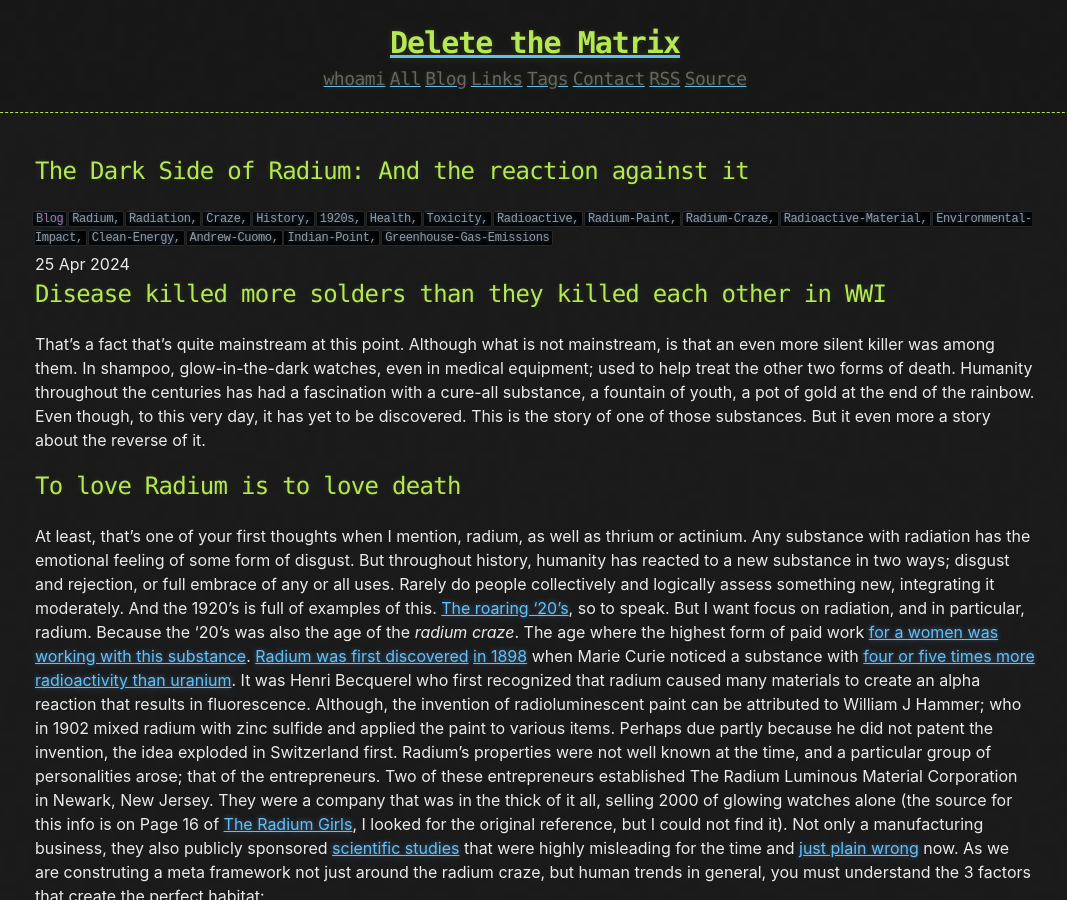
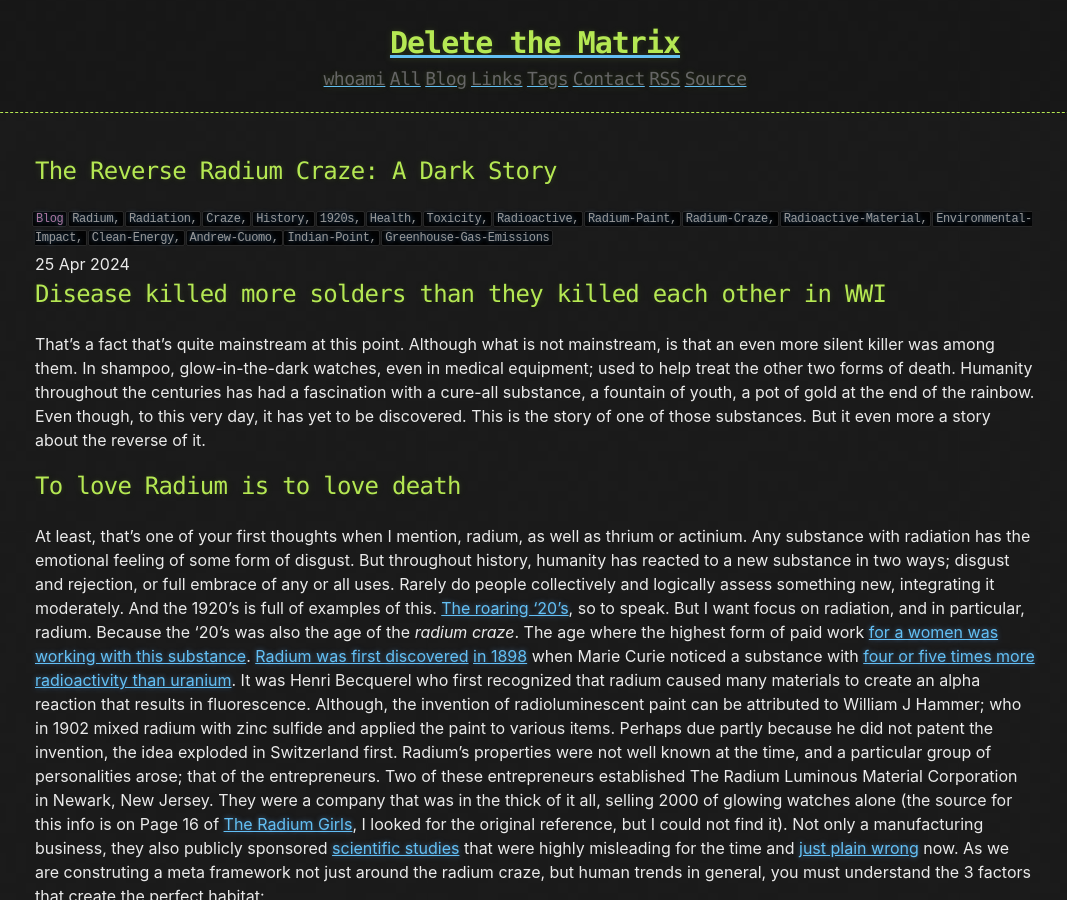
Before and after one commit to CamoCatX/camocatx.github.io, a Jekyll site: the page built from blog/_posts/2024-04-25-reverseradiumcraze.md, in a window 1280 px wide and 900 px high. Shown: the whole window, without its empty margins (105-1172 px from the left). Built offline with Jekyll 4.4.1, drawn with Linux system fonts in a browser that asks for light colours.

Commit message:
Update 2024-04-25-reverseradiumcraze.md

```diff
--- a/blog/_posts/2024-04-25-reverseradiumcraze.md
+++ b/blog/_posts/2024-04-25-reverseradiumcraze.md
@@ -1,7 +1,7 @@
 ---
-title: "The Dark Side of Radium: And the reaction against it"
+title: "The Reverse Radium Craze: A Dark Story"
 tags: radium, radiation, craze, history, 1920s, health, toxicity, radioactive, radium-paint, radium-craze, radioactive-material, environmental-impact, clean-energy, Andrew-Cuomo, Indian-Point, greenhouse-gas-emissions
-description: Discover the allure and peril of radium in the 1920s, a time marked by enthusiasm and ignorance. Unveil its dark legacy and the repercussions of the reverse-radium craze in modern times.
+description: Discover the allure and peril of radium in the 1920s, a time marked by enthusiasm and ignorance. Unveil its dark legacy and the repercussions of the reverse-radium craze in modern times
 published: true
 ---
 ## Disease killed more solders than they killed each other in WWI
```
